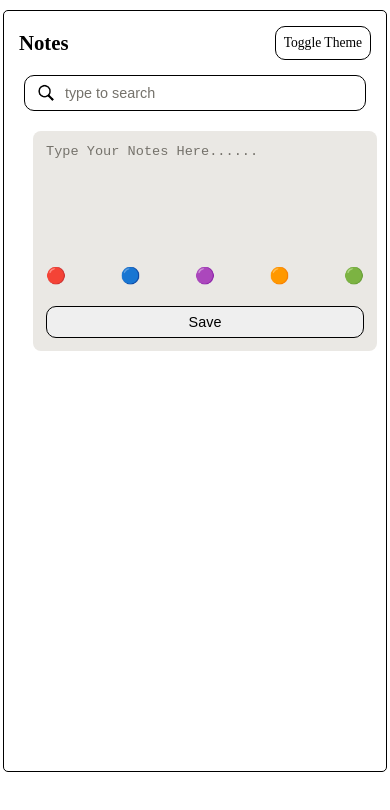
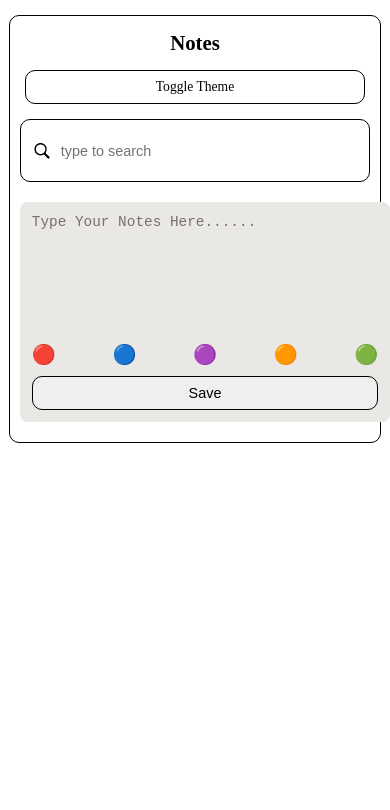
Before and after one commit to edsonstha/Simple-NoteApp, a React (Vite) app: page / in a window 390 px wide. Shown: the top 810 px of the page. Built offline with nearby package versions, Linux system fonts and the light colour scheme.

Commit message:
Update css

```diff
--- a/src/component/HomePage.css
+++ b/src/component/HomePage.css
@@ -1,48 +1,33 @@
-.main-app-container-light {
+/* ================= CONTAINERS ================= */
+
+.main-app-container-light,
+.main-app-container-dark {
   width: 47%;
   min-height: 90vh;
-  border: 1px solid rgb(255, 255, 255);
+  height: auto;
+  margin: 50px auto;
+  border-radius: 10px;
   text-align: center;
-  margin: 50px auto 50px auto;
-  border-radius: 5px;
+  overflow: visible;
+  padding-bottom: 20px;
+}
+
+.main-app-container-light {
+  border: 1px solid white;
   color: white;
 }
 
-.main-app-container-light .search-container-Inside {
-  display: flex;
-  align-items: center;
-  border: 1px solid rgb(255, 255, 255);
-  background-color: transparent;
-  border-radius: 10px;
-  padding: 10px 15px;
-  max-width: 650px;
-  height: 30px;
-  margin-left: 20px;
+.main-app-container-dark {
+  border: 1px solid black;
+  color: black;
 }
 
-.main-app-container-light .SearchBar-Input {
-  color: white;
-}
-.main-app-container-light .searchIcon {
-  filter: invert(1);
-}
-
-.main-app-container-light .SearchBar-Input::placeholder {
-  color: rgba(255, 255, 255, 0.6);
-}
-
-.main-app-container-dark {
-  width: 47%;
-  min-height: 90vh;
-  border: 1px solid black;
-  text-align: center;
-  margin: 50px auto 50px auto;
-  border-radius: 5px;
-}
+/* ================= HEADER ================= */
 
 .Header-part {
   display: flex;
   justify-content: space-between;
+  align-items: center;
   margin: 20px;
 }
 
@@ -52,39 +37,49 @@
 }
 
 .Header-part span {
+  border: 1px solid black;
   border-radius: 10px;
-  border: 1px solid black;
+  padding: 8px 12px;
+  cursor: pointer;
   font-size: 1rem;
-  padding: 8px;
-  cursor: pointer;
 }
-.main-app-container-light .toggle-theme{
+
+.main-app-container-light .toggle-theme {
   border: 1px solid white;
 }
 
+/* ================= SEARCH BAR ================= */
+
 .Search-bar-container {
-  display: grid;
-  flex-grow: 1;
-  min-width: 45%;
+  width: 100%;
+  padding: 0 20px;
+  box-sizing: border-box;
 }
 
 .search-container-Inside {
   display: flex;
   align-items: center;
   border: 1px solid black;
-  background-color: white;
+  background: white;
   border-radius: 10px;
   padding: 10px 15px;
-  max-width: 650px;
-  height: 30px;
-  margin-left: 20px;
+  min-height: 50px;
+}
+
+.main-app-container-light .search-container-Inside {
+  border: 1px solid white;
+  background: transparent;
 }
 
 .searchIcon {
-  width: 24px;
-  height: 24px;
+  width: 22px;
+  height: 22px;
   margin-right: 10px;
   object-fit: contain;
+}
+
+.main-app-container-light .searchIcon {
+  filter: invert(1);
 }
 
 .SearchBar-Input {
@@ -92,19 +87,31 @@
   border: none;
   outline: none;
   background: transparent;
-  font-size: 1.1rem;
+  font-size: 1rem;
   color: black;
+}
+
+.main-app-container-light .SearchBar-Input {
+  color: white;
 }
 
 .SearchBar-Input::placeholder {
   color: #75726b;
 }
 
+.main-app-container-light .SearchBar-Input::placeholder {
+  color: rgba(255, 255, 255, 0.6);
+}
+
+/* ================= NOTES GRID ================= */
+
 .noteFlex {
   display: grid;
   grid-template-columns: repeat(2, 1fr);
   gap: 20px;
   width: 100%;
+  padding: 20px;
+  box-sizing: border-box;
 }
 
 /* ================= LARGE TABLETS ================= */
@@ -116,7 +123,6 @@
   }
 }
 
-
 /* ================= TABLETS ================= */
 
 @media (max-width: 768px) {
@@ -126,25 +132,18 @@
     margin: 30px auto;
   }
 
-  .Header-part {
-    align-items: center;
-  }
-
   .Header-part p {
     font-size: 1.7rem;
   }
 
   .Header-part span {
     font-size: 0.9rem;
-    padding: 7px 10px;
   }
 
-  .search-container-Inside {
-    margin-left: 0;
-    max-width: 100%;
+  .noteFlex {
+    gap: 15px;
   }
 }
-
 
 /* ================= MOBILE ================= */
 
@@ -152,14 +151,12 @@
   .main-app-container-light,
   .main-app-container-dark {
     width: 95%;
-    max-height: auto;
+    min-height: auto;
     margin: 15px auto;
   }
 
   .Header-part {
-    display: flex;
-    text-align: center;
-    /* flex-direction: column; */
+    flex-direction: column;
     gap: 15px;
     margin: 15px;
   }
@@ -169,23 +166,17 @@
   }
 
   .Header-part span {
-    /* width: 100%; */
-    text-align: center;
-    padding: 10px;
+    width: 100%;
+    box-sizing: border-box;
   }
 
   .Search-bar-container {
-    min-width: 100%;
     padding: 0 10px;
-    box-sizing: border-box;
   }
 
   .search-container-Inside {
-    /* min-width: 100%; */
-    margin-left: 10px;
-    margin-right: 10px;
+    min-height: 45px;
     padding: 8px 12px;
-    height: auto;
   }
 
   .SearchBar-Input {
@@ -200,19 +191,13 @@
   .noteFlex {
     grid-template-columns: 1fr;
     gap: 15px;
+    padding: 15px;
   }
 }
-
 
 /* ================= SMALL PHONES ================= */
 
 @media (max-width: 400px) {
-  .main-app-container-light,
-  .main-app-container-dark {
-    width: 98%;
-    margin: 10px auto;
-  }
-
   .Header-part p {
     font-size: 1.3rem;
   }
--- a/src/component/Note.css
+++ b/src/component/Note.css
@@ -1,8 +1,11 @@
+/* ================= NOTES CONTAINER ================= */
+
 .notesContainer {
   width: 100%;
   margin-top: 30px;
   display: flex;
   justify-content: center;
+  padding-bottom: 20px;
 }
 
 .noteContainer-inside {
@@ -11,47 +14,67 @@
   gap: 20px;
   width: 100%;
   max-width: 740px;
-  max-height: 600px;
+
+  /* Important */
+  height: auto;
+  min-height: auto;
 }
+
+/* ================= NOTE & INPUT CARD ================= */
+
 .InputData,
 .note {
-  width: 350px;
-  height: 250px;
+  width: 100%;
+  min-height: 250px;
+  height: auto;
   border-radius: 8px;
-  border: 1px solid transparent;
   padding: 20px;
   box-sizing: border-box;
+}
+
+.note {
+  display: flex;
+  flex-direction: column;
+  justify-content: space-between;
+  font-size: 1.1rem;
+  text-align: left;
+  border: 1px solid rgba(0, 0, 0, 0.1);
 }
 
 .InputData {
   display: flex;
 }
 
+/* ================= INPUT SECTION ================= */
+
 .InputData-Content {
-  font-size: 2rem;
-  display: grid;
   flex-grow: 1;
+  display: flex;
+  flex-direction: column;
 }
 
 .InputDataText {
+  width: 100%;
+  min-height: 140px;
+  border: none;
   outline: none;
-  border: none;
-  font-size: 1.15rem;
-  width: 100%;
-  height: 140px;
   resize: none;
+  font-size: 1.1rem;
+  background: transparent;
 }
 
 .InputDataText::placeholder {
-  font-size: 0.85rem;
+  font-size: 0.9rem;
   color: #75726b;
 }
+
+/* ================= FOOTER ================= */
 
 .submit-textColor {
   display: flex;
   justify-content: space-between;
   align-items: center;
-  width: 100%;
+  margin-top: auto;
 }
 
 .color-text {
@@ -60,74 +83,61 @@
 }
 
 .SaveButton {
-  font-size: 1rem;
   padding: 8px 15px;
   border-radius: 10px;
-  border: 0.5px solid black;
+  border: 1px solid black;
   cursor: pointer;
+  font-size: 1rem;
 }
 
-.note {
-  font-size: 1.2rem;
-  text-align: left;
-  display: flex;
-  flex-direction: column;
-  justify-content: space-between;
-  border: 1px solid rgba(0, 0, 0, 0.1);
-}
+/* ================= NOTE CONTENT ================= */
 
 .note-text-content {
   flex-grow: 1;
   word-break: break-word;
-  font-size: 1.1rem;
-  scrollbar-width: thin;
-  overflow-y: auto;
-  min-height: 150px;
-  padding: 5px;
   white-space: pre-wrap;
+  overflow-wrap: break-word;
+  font-size: 1rem;
+  line-height: 1.5;
+  padding: 5px 0;
 }
 
+/* ================= NOTE FOOTER ================= */
+
 .note-date {
-  font-size: 0.9rem;
-  color: #75726b;
   display: flex;
   justify-content: space-between;
-  margin-right: 15px;
-  height: 20px;
+  align-items: center;
+  margin-top: 15px;
+  font-size: 0.85rem;
+  color: #75726b;
 }
 
 .note-date.dark {
   color: white;
 }
 
-.edit-icon{
-  width: 30px;
-  height: 30px;
+/* ================= ICONS ================= */
+
+.edit-icon {
+  width: 28px;
+  height: 28px;
   cursor: pointer;
-  margin-left: 30%;
-  margin-top: 0px;
-}
-.note-pic.light {
-  color: black;
 }
 
 .trash-pic {
-  width: 25px;
-  height: 25px;
+  width: 24px;
+  height: 24px;
   cursor: pointer;
 }
 
+.edit-icon.dark,
 .trash-pic.dark {
   filter: brightness(0) invert(1);
 }
 
+.edit-icon.light,
 .trash-pic.light {
-  filter: brightness(0);
-}
-.edit-icon.dark {
-  filter: brightness(0) invert(1);
-}
-.edit-icon.light {
   filter: brightness(0);
 }
 
@@ -141,11 +151,9 @@
 
   .InputData,
   .note {
-    width: 90%;
     max-width: 500px;
   }
 }
-
 
 /* ================= MOBILE ================= */
 
@@ -157,15 +165,14 @@
 
   .InputData,
   .note {
-    /* width: 100%; */
-    height: auto;
+    width: 100%;
     min-height: 220px;
     padding: 15px;
   }
 
   .InputDataText {
+    min-height: 120px;
     font-size: 1rem;
-    height: 120px;
   }
 
   .submit-textColor {
@@ -175,16 +182,19 @@
 
   .SaveButton {
     width: 100%;
-    margin-top: 10px;
   }
 
   .note-text-content {
-    min-height: 100px;
     font-size: 1rem;
   }
 
   .note-date {
     font-size: 0.8rem;
+  }
+
+  .edit-icon {
+    width: 24px;
+    height: 24px;
   }
 
   .trash-pic {
@@ -193,14 +203,9 @@
   }
 }
 
-
 /* ================= SMALL MOBILE ================= */
 
 @media (max-width: 400px) {
-  .Header-title {
-    font-size: 1.5rem;
-  }
-
   .InputData,
   .note {
     padding: 12px;
@@ -210,13 +215,8 @@
     font-size: 0.9rem;
   }
 
-  .color-text {
-    font-size: 1rem;
-  }
-
   .SaveButton {
     font-size: 0.9rem;
-    padding: 7px 10px;
   }
 
   .note-text-content {
```
